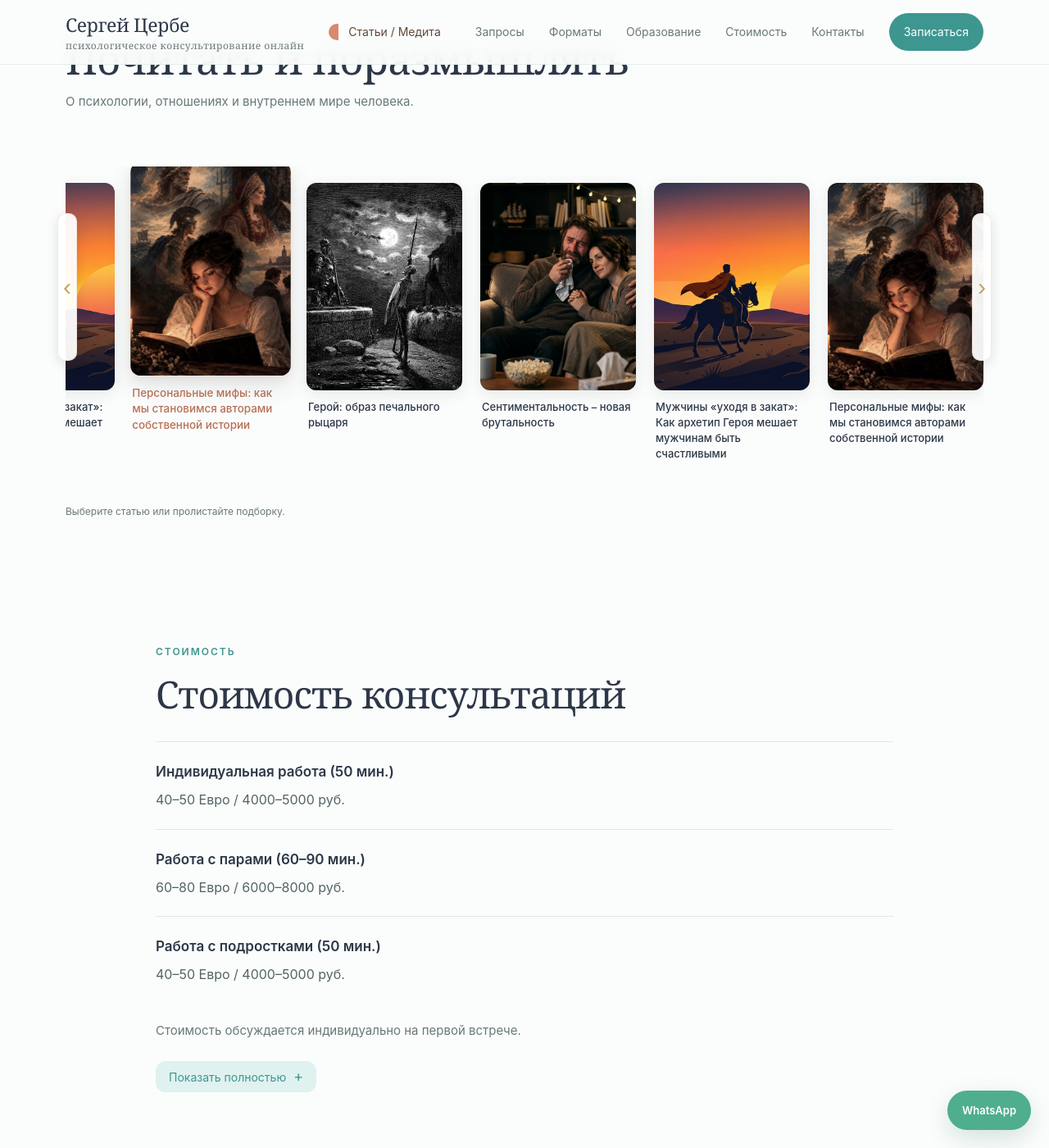
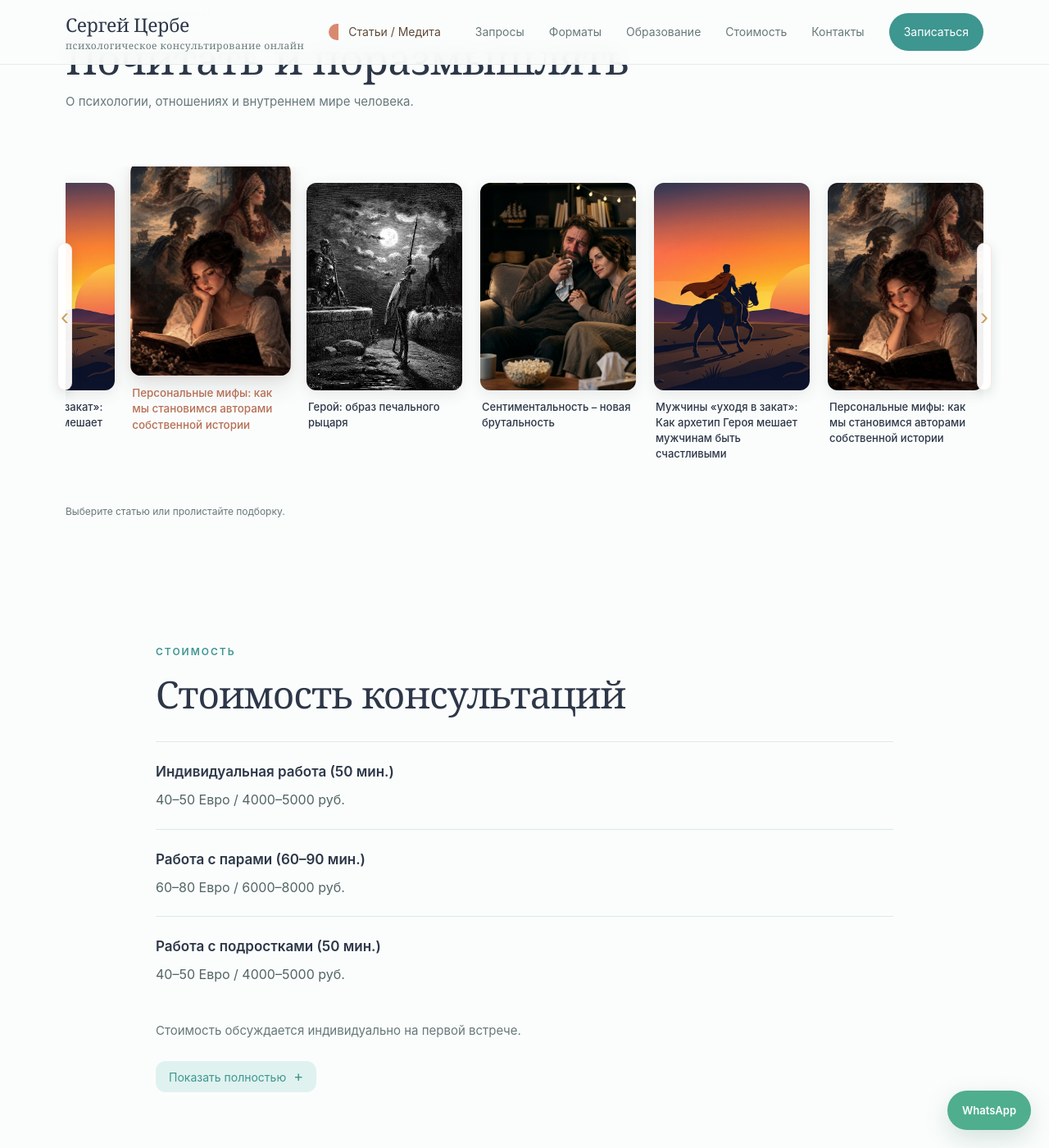
Before and after one commit to zerbe25-gif/zerbe25-gif.github.io, a Jekyll site: the page built from index.html, in a window 1280 px wide and 1400 px high, scrolled down 5010 px. Shown: the whole window at 82% size. Built offline with Jekyll 4.4.1, drawn with Linux system fonts in a browser that asks for light colours.

Commit message:
Update index.html

```diff
--- a/index.html
+++ b/index.html
@@ -1432,11 +1432,11 @@
 .article-carousel-arrow {
   position: absolute;
   z-index: 3;
-  top: 42%;
+  top: 50%;
   transform: translateY(-50%);
-  width: 24px;
+  width: 18px;
   height: 50%;
-  min-height: 90px;
+  min-height: 40px;
   max-height: 180px;
   display: flex;
   align-items: center;
@@ -1504,13 +1504,13 @@
   }
 
  .article-carousel-arrow {
-  width: 21px;
-  height: 35%;
-  min-height: 40px;
-  max-height: 90px;
-  top: 40%;
-  transform: translateY(-50%);
-  background: rgba(255, 255, 255, 0.9);
+  width: 18px;
+  height: 40%;
+  min-height: 30px;
+  max-height: 100px;
+  top: 50%;
+  transform: translateY(-60%);
+  background: rgba(255, 255, 255, 0.85);
 }
 
   .article-carousel-prev {
```
